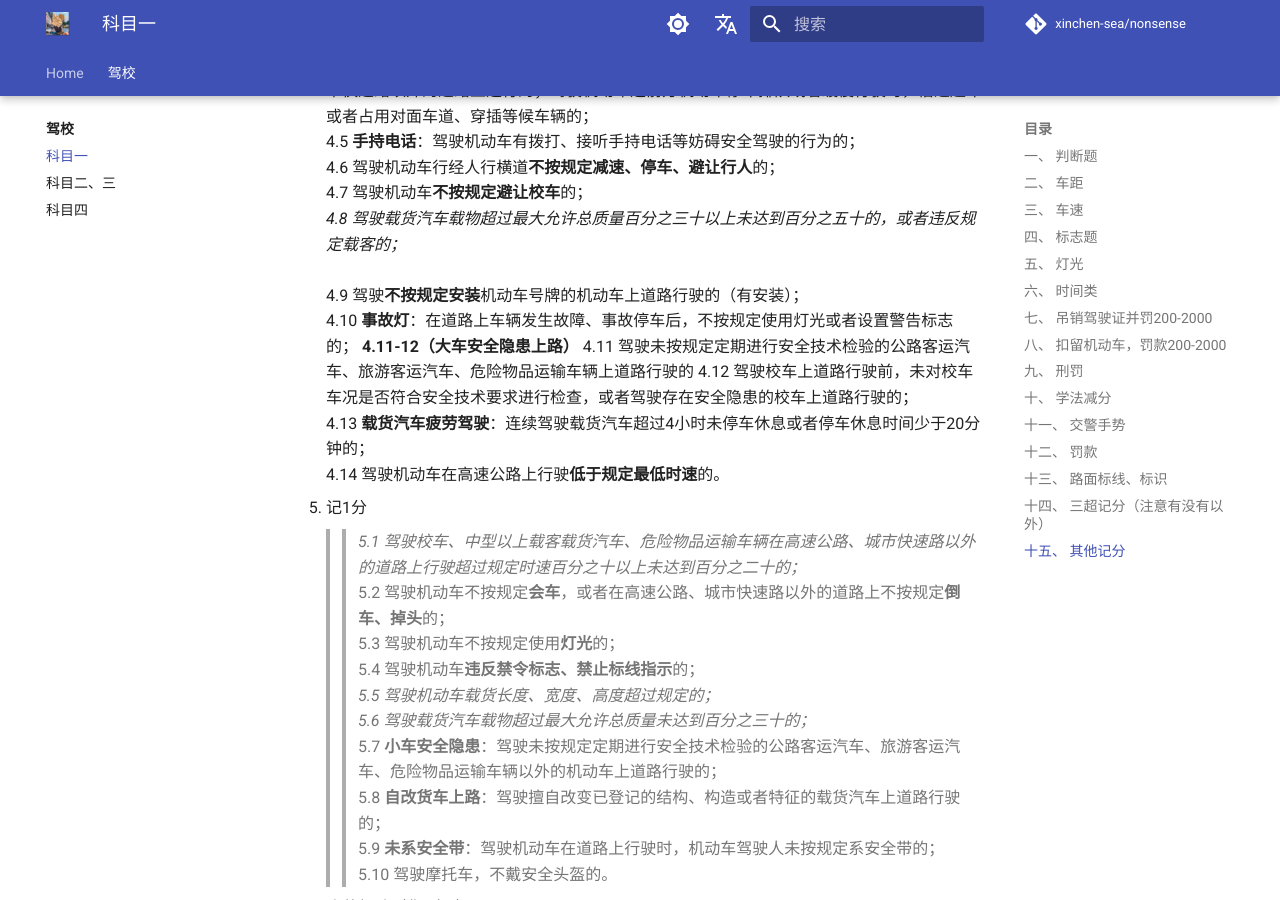
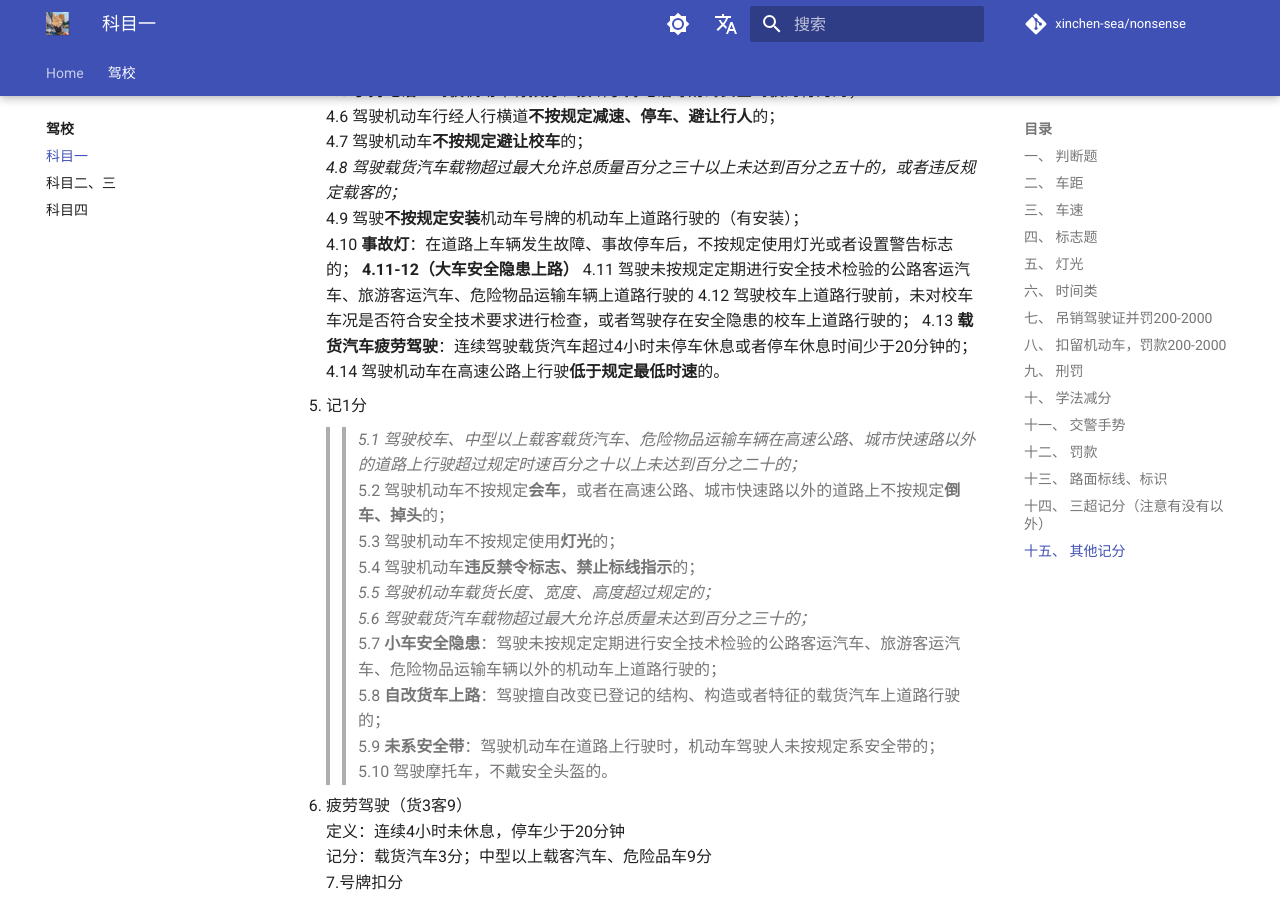
Before and after one commit to xinchen-sea/xinchen-sea.github.io, an MkDocs documentation site: the page built from docs/drivinglicense/object1.md, in a window 1280 px wide and 900 px high, scrolled down 6998 px. Built offline with MkDocs 1.6.1 and Material for MkDocs 9.7.7, drawn with Linux system fonts in a browser that asks for light colours; plug-ins that fetch from the network failed and are left out; comment, search, counter and statistics services are not loaded.

```diff
--- a/docs/drivinglicense/object1.md
+++ b/docs/drivinglicense/object1.md
@@ -277,12 +277,12 @@
 1.2	**轻伤以上/死亡逃逸未犯罪**：造成致人轻伤以上或者死亡的交通事故后逃逸，尚不构成犯罪的；
 1.3	**伪造、变造、使用其他号牌**：使用伪造、变造的机动车号牌、行驶证、驾驶证、校车标牌或者使用其他机动车号牌、行驶证的；
  _1.4	驾驶校车、公路客运汽车、旅游客运汽车载人超过核定人数百分之二十以上，或者驾驶其他载客汽车载人超过核定人数百分之百以上的；_
- _1.5	驾驶校车、中型以上载客载货汽车、危险物品运输车辆在高速公路、城市快速路上行驶超过规定时速百分之二十以上，或者驾驶其他机动车在高速公路、城市快速路上行驶超过规定时速百分之五十以上的；_<br>
+ _1.5	驾驶校车、中型以上载客载货汽车、危险物品运输车辆在高速公路、城市快速路上行驶超过规定时速百分之二十以上，或者驾驶其他机动车在高速公路、城市快速路上行驶超过规定时速百分之五十以上的；_
 1.6	**高速倒车、逆行、分隔带掉头**：驾驶机动车在高速公路、城市快速路上倒车、逆行、穿越中央分隔带掉头的；
 1.7	**代替记分牟利**：代替实际机动车驾驶人接受交通违法行为处罚和记分牟取经济利益的。
   2.	记9分
 _2.1	驾驶7座以上载客汽车载人超过核定人数百分之五十以上未达到百分之百的；_
-_2.2	驾驶校车、中型以上载客载货汽车、危险物品运输车辆在高速公路、城市快速路以外的道路上行驶超过规定时速百分之五十以上的；_   <br>
+_2.2	驾驶校车、中型以上载客载货汽车、危险物品运输车辆在高速公路、城市快速路以外的道路上行驶超过规定时速百分之五十以上的；_
 2.3	**高速停车**：驾驶机动车在高速公路或者城市快速路上违法停车的；
 2.4	**未挂、故意遮挡、污损车牌**：驾驶未悬挂机动车号牌或者故意遮挡、污损机动车号牌的机动车上道路行驶的；
 2.5	**车型不符**：驾驶与准驾车型不符的机动车的；未取得校车驾驶资格驾驶校车的；
@@ -291,38 +291,38 @@ _2.2	驾驶校车、中型以上载客载货汽车、危险物品运输车辆在
 _3.1	驾驶校车、公路客运汽车、旅游客运汽车载人超过核定人数未达到百分之二十，或者驾驶7座以上载客汽车载人超过核定人数百分之二十以上未达到百分之五十，或者驾驶其他载客汽车载人超过核定人数百分之五十以上未达到百分之百的；_
 _3.2	驾驶校车、中型以上载客载货汽车、危险物品运输车辆在高速公路、城市快速路上行驶超过规定时速未达到百分之二十，或者在高速公路、城市快速路以外的道路上行驶超过规定时速百分之二十以上未达到百分之五十的；_
 _3.3	驾驶校车、中型以上载客载货汽车、危险物品运输车辆以外的机动车在高速公路、城市快速路上行驶超过规定时速百分之二十以上未达到百分之五十，或者在高速公路、城市快速路以外的道路上行驶超过规定时速百分之五十以上的；_
-_3.4	驾驶载货汽车载物超过最大允许总质量百分之五十以上的；_  <br>
+_3.4	驾驶载货汽车载物超过最大允许总质量百分之五十以上的；_
 **3.5-7（载物不按规定、未挂标志）**
  3.5	驾驶机动车载运爆炸物品、易燃易爆化学物品以及剧毒、放射性等危险物品，未按指定的时间、路线、速度行驶或者未悬挂警示标志并采取必要的安全措施的；
  3.6	驾驶机动车运载超限的不可解体的物品，未按指定的时间、路线、速度行驶或者未悬挂警示标志的；
- 3.7	驾驶机动车运输危险化学品，未经批准进入危险化学品运输车辆限制通行的区域的；<br>
-3.8	**不按交通信号灯**：驾驶机动车不按交通信号灯指示通行的；
-3.9	机动车驾驶证**被暂扣或者扣留期间驾驶机动车**的；
-3.10	**轻伤逃逸**：造成致人轻微伤或者财产损失的交通事故后逃逸，尚不构成犯罪的；
-3.11	**高速违法占用应急车道**：驾驶机动车在高速公路或者城市快速路上违法占用应急车道行驶的。
+ 3.7	驾驶机动车运输危险化学品，未经批准进入危险化学品运输车辆限制通行的区域的；
+ 3.8	**不按交通信号灯**：驾驶机动车不按交通信号灯指示通行的；
+ 3.9	机动车驾驶证**被暂扣或者扣留期间驾驶机动车**的；
+ 3.10	**轻伤逃逸**：造成致人轻微伤或者财产损失的交通事故后逃逸，尚不构成犯罪的；
+ 3.11	**高速违法占用应急车道**：驾驶机动车在高速公路或者城市快速路上违法占用应急车道行驶的。
   4.	记3分
 _4.1	驾驶校车、公路客运汽车、旅游客运汽车、7座以上载客汽车以外的其他载客汽车载人超过核定人数百分之二十以上未达到百分之五十的；_
-_4.2	驾驶校车、中型以上载客载货汽车、危险物品运输车辆以外的机动车在高速公路、城市快速路以外的道路上行驶超过规定时速百分之二十以上未达到百分之五十的；_   <br>
+_4.2	驾驶校车、中型以上载客载货汽车、危险物品运输车辆以外的机动车在高速公路、城市快速路以外的道路上行驶超过规定时速百分之二十以上未达到百分之五十的；_
 4.3	**高速不按车道**：驾驶机动车在高速公路或者城市快速路上不按规定车道行驶的；
 4.4	**不按规定超车、让行，其他逆行**：驾驶机动车不按规定超车、让行，或者在高速公路、城市快速路以外的道路上逆行的；驾驶机动车遇前方机动车停车排队或者缓慢行驶时，借道超车或者占用对面车道、穿插等候车辆的；
 4.5	**手持电话**：驾驶机动车有拨打、接听手持电话等妨碍安全驾驶的行为的；
 4.6	驾驶机动车行经人行横道**不按规定减速、停车、避让行人**的；
 4.7	驾驶机动车**不按规定避让校车**的；
-_4.8	驾驶载货汽车载物超过最大允许总质量百分之三十以上未达到百分之五十的，或者违反规定载客的；_ <br>
+_4.8	驾驶载货汽车载物超过最大允许总质量百分之三十以上未达到百分之五十的，或者违反规定载客的；_
 4.9	驾驶**不按规定安装**机动车号牌的机动车上道路行驶的（有安装）；
 4.10	**事故灯**：在道路上车辆发生故障、事故停车后，不按规定使用灯光或者设置警告标志的；
 **4.11-12（大车安全隐患上路）**
 4.11	驾驶未按规定定期进行安全技术检验的公路客运汽车、旅游客运汽车、危险物品运输车辆上道路行驶的
-4.12	驾驶校车上道路行驶前，未对校车车况是否符合安全技术要求进行检查，或者驾驶存在安全隐患的校车上道路行驶的；<br>
+4.12	驾驶校车上道路行驶前，未对校车车况是否符合安全技术要求进行检查，或者驾驶存在安全隐患的校车上道路行驶的；
 4.13	**载货汽车疲劳驾驶**：连续驾驶载货汽车超过4小时未停车休息或者停车休息时间少于20分钟的；
 4.14	驾驶机动车在高速公路上行驶**低于规定最低时速**的。
   6.	记1分
-> > _5.1	驾驶校车、中型以上载客载货汽车、危险物品运输车辆在高速公路、城市快速路以外的道路上行驶超过规定时速百分之十以上未达到百分之二十的；_    <br>
+> > _5.1	驾驶校车、中型以上载客载货汽车、危险物品运输车辆在高速公路、城市快速路以外的道路上行驶超过规定时速百分之十以上未达到百分之二十的；_
 5.2	驾驶机动车不按规定**会车**，或者在高速公路、城市快速路以外的道路上不按规定**倒车、掉头**的；
 5.3	驾驶机动车不按规定使用**灯光**的；
 5.4	驾驶机动车**违反禁令标志、禁止标线指示**的；
 _5.5	驾驶机动车载货长度、宽度、高度超过规定的；_
-_5.6	驾驶载货汽车载物超过最大允许总质量未达到百分之三十的；_   <br>
+_5.6	驾驶载货汽车载物超过最大允许总质量未达到百分之三十的；_
 5.7	**小车安全隐患**：驾驶未按规定定期进行安全技术检验的公路客运汽车、旅游客运汽车、危险物品运输车辆以外的机动车上道路行驶的；
 5.8	**自改货车上路**：驾驶擅自改变已登记的结构、构造或者特征的载货汽车上道路行驶的；
 5.9	**未系安全带**：驾驶机动车在道路上行驶时，机动车驾驶人未按规定系安全带的；
```
